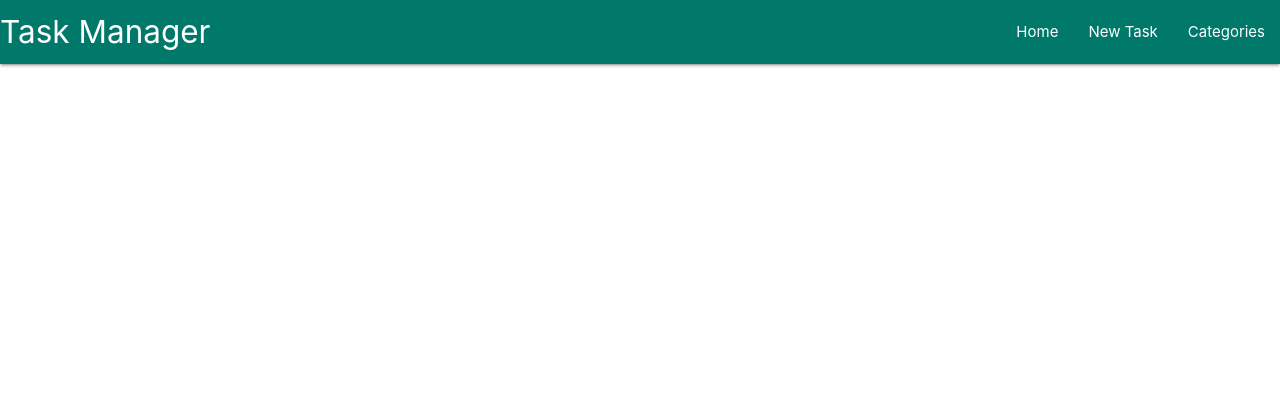
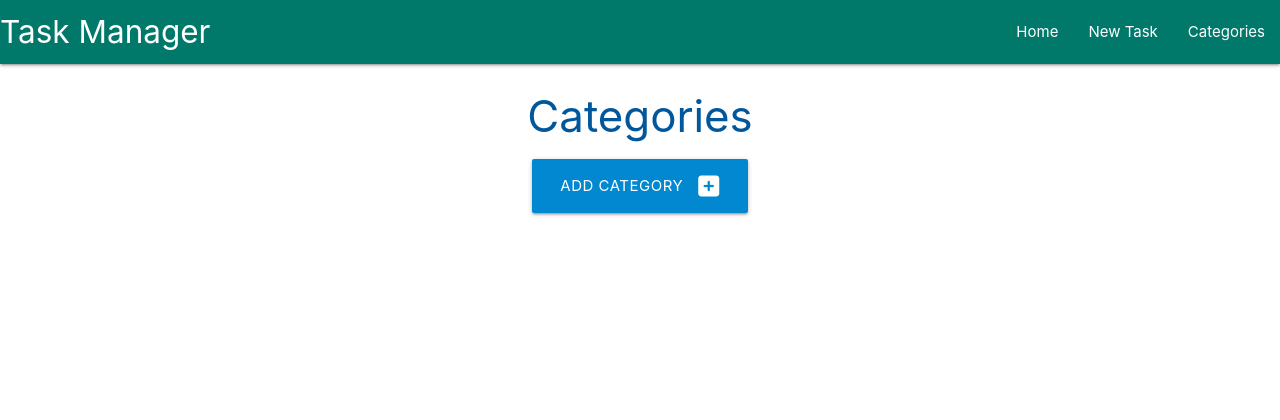
Before and after one commit to mtmanning93/CRUD-taskmanager, a Flask app: page /categories in a window 1280 px wide. Shown: the top 420 px of the page. Run offline with Flask 3, Linux system fonts and the light colour scheme.

Commit message:
Add functionalitiy to the categories route function ad for loop using jinja to the template

```diff
--- a/taskmanager/routes.py
+++ b/taskmanager/routes.py
@@ -10,7 +10,8 @@ def home():
 
 @app.route("/categories")
 def categories():
-    return render_template("categories.html")
+    categories = list(Category.query.order_by(Category.category_name).all())
+    return render_template("categories.html", categories=categories)
 
 
 @app.route("/add_category", methods=["GET", "POST"])
--- a/taskmanager/templates/categories.html
+++ b/taskmanager/templates/categories.html
@@ -1,14 +1,30 @@
 {% extends "base.html" %}
-{% block conetent %}
+{% block content %}
 
-<h3 class="amber darken-3 center-align">Categories</h3>
+<h3 class="light-blue-text text-darken-4 center-align">Categories</h3>
 
 <div class="row">
     <div class="col s12 center-align">
-        <a href="{{ url_for('add_category') }}" class="btn-large teal darken-2">
+        <a href="{{ url_for('add_category') }}" class="btn-large light-blue darken-2">
             Add Category <i class="fas fa-plus-square right"></i>
         </a>
     </div>
 </div>
 
+<div class="row">
+    {% for category in categories %}
+    <div class="col s12 m6 l3">
+      <div class="card teal darken-4 center-align">
+        <div class="card-content white-text">
+          <span class="card-title">{{ category.category_name }}</span>
+        </div>
+        <div class="card-action">
+          <a href="#" class="btn yellow accent-4">Edit</a>
+          <a href="#" class="btn red">Delete</a>
+        </div>
+      </div>
+    </div>
+    {% endfor %}
+  </div>
+
 {% endblock %}
--- a/taskmanager/templates/tasks.html
+++ b/taskmanager/templates/tasks.html
@@ -1,5 +1,5 @@
 {% extends "base.html" %}
-{% block conetent %}
+{% block content %}
 
 <h3 class="teal-text text-darken-4 center-align">Tasks</h3>
 
```
Also changed, not shown: taskmanager/templates/add_category.html (+4 -4 lines).
